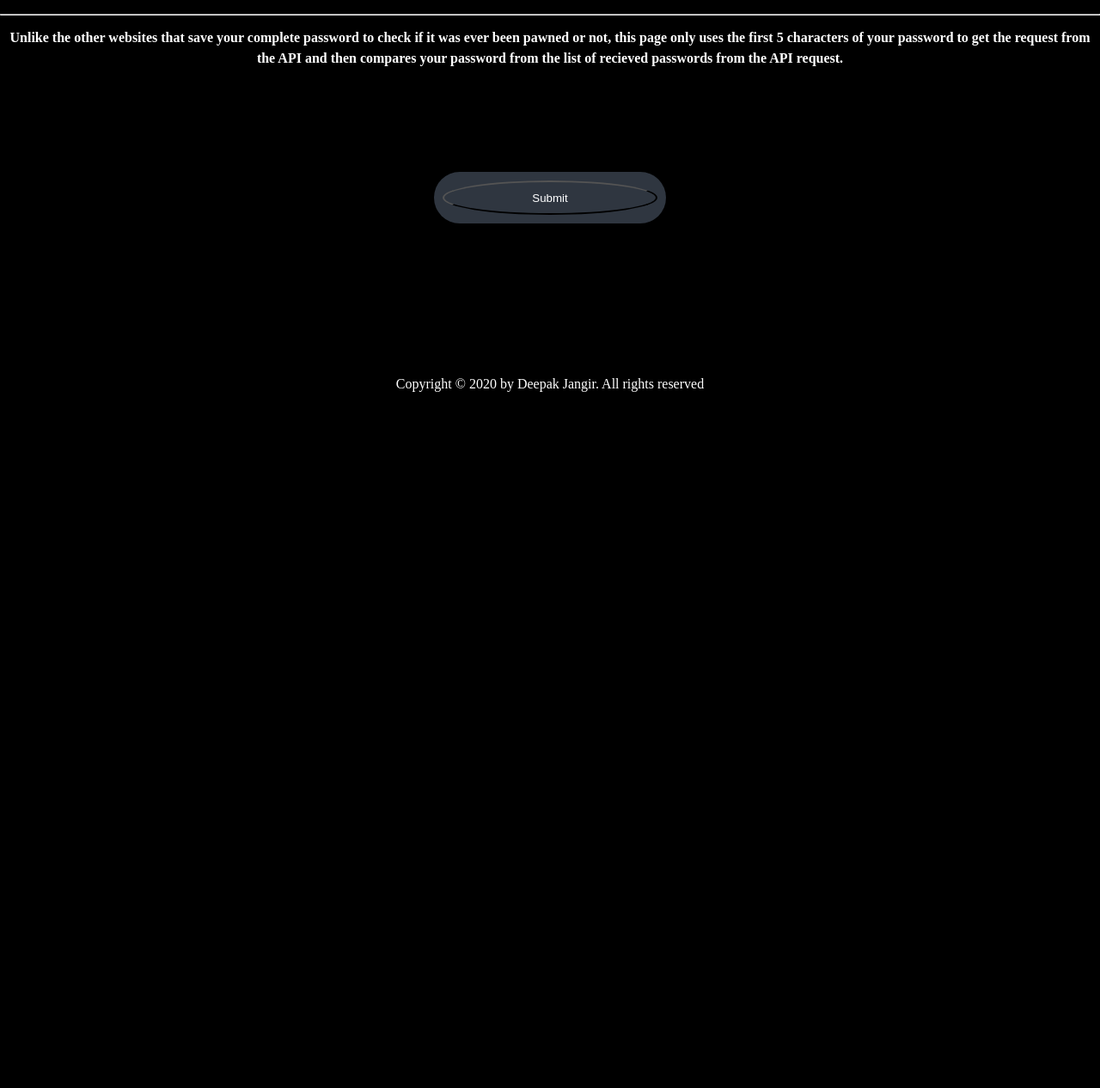
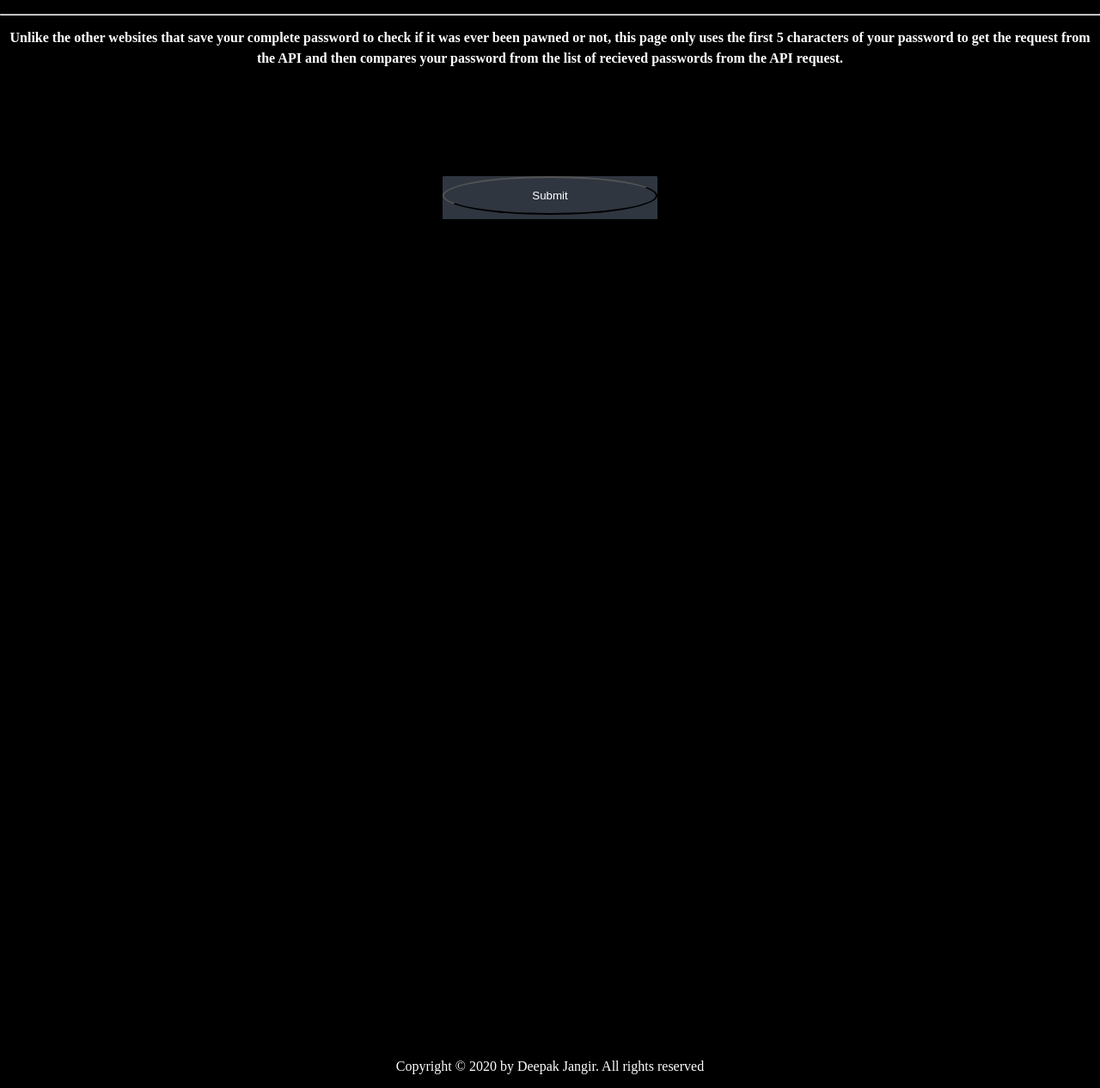
Before and after one commit to deepakjangir15/Password-Checker, a Flask app: page / in a window 1280 px wide. Shown: the part 170-1436 px from the top of the page at 86% size. Before the commit the page ends 626 px from the top, so only its background shows below. Run offline with Flask 2, Linux system fonts and the light colour scheme; some libraries are stand-ins or nearby versions.

Commit message:
check now

```diff
--- a/app.py
+++ b/app.py
@@ -60,3 +60,5 @@ def result():
 # ----------------------------------------------------------------------------
 if __name__ == 'main':
     app.run()
+
+# when not deploying it just make it to app.run(debug=True)
--- a/static/style.css
+++ b/static/style.css
@@ -10,13 +10,12 @@ body {
     left: 50%;
     transform: translate(-50%, -50%);
     background: #2f3640;
-    height: 40px;
-    border-radius: 40px;
-    padding: 10px;
+    height: 25%;
+    border-radius: 1%;
    }
 
    .search-box:hover > .search-txt {
-    width: 240px;
+    width: 100%;
     padding: 0 6px;
    }
 
@@ -30,7 +29,7 @@ body {
     color: #e84118;
     float: right;
     width: 250px;
-    height: 40px;
+    height: 90%;
     border-radius: 50%;
     background: #2f3640;
     display: flex;
@@ -84,5 +83,5 @@ h2 {
 .footer{
     color: #fff;
     text-align: center;
-    margin-top: 28%;
+    margin-top: 90%;
 }
```
